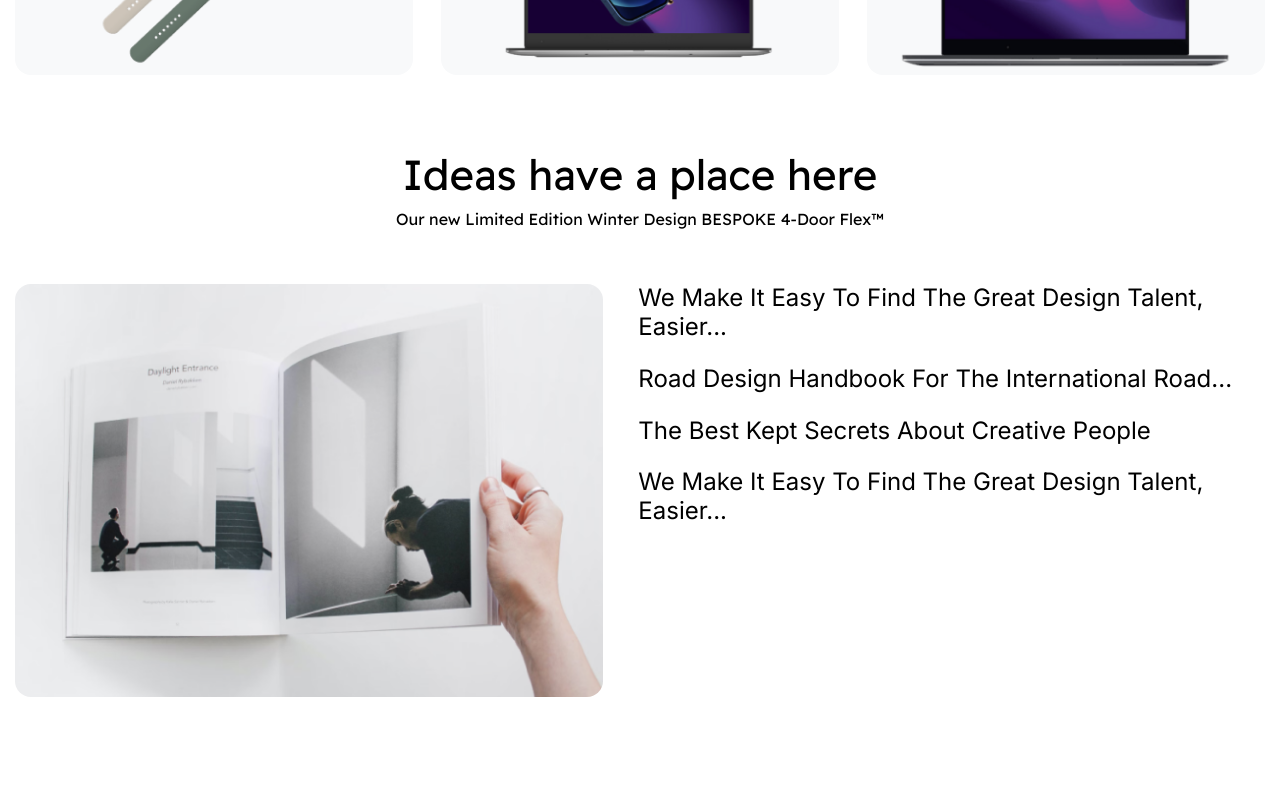
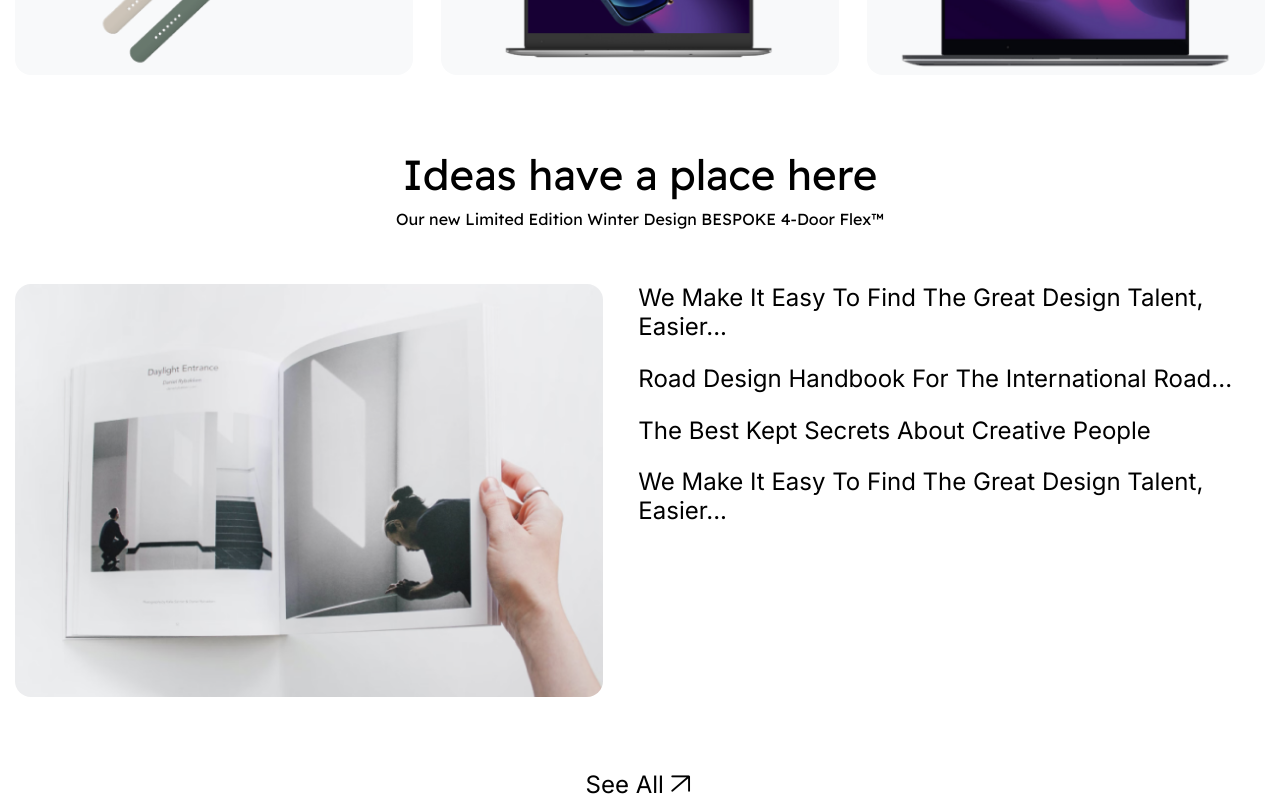
Before and after one commit to LeraKill/California---React-JS, a React (Create React App) app: page / in a window 1280 px wide. Shown: the part 2855-3655 px from the top of the page. Before the commit the page ends 3552 px from the top, so only its background shows below. Built offline with nearby package versions, Linux system fonts and the light colour scheme.

Commit message:
add link see all

```diff
--- a/src/components/Ideas/Ideas.jsx
+++ b/src/components/Ideas/Ideas.jsx
@@ -22,6 +22,10 @@ const Ideas = () => {
             <p> We Make It Easy To Find The Great Design Talent, Easier...</p>
           </div>
         </div>
+        <a className="ideas__link" href="/">
+          See All
+          <span className="icon-arrow" />
+        </a>
       </div>
     </section>
   );
--- a/src/components/Ideas/style.scss
+++ b/src/components/Ideas/style.scss
@@ -4,8 +4,10 @@
   &__body {
     display: flex;
     align-items: flex-start;
+    margin-bottom: 74px;
     @include xm {
       flex-direction: column;
+      margin-bottom: 14px;
     }
   }
   &__img {
@@ -37,4 +39,28 @@
       }
     }
   }
+  &__link {
+    font-size: 24px;
+    line-height: 120%;
+    display: flex;
+    max-width: 109px;
+    margin: 0 auto;
+    align-items: flex-end;
+    border-bottom: 1px solid transparent;
+    transition: all 0.3s ease 0s;
+    &:hover {
+      border-color: rgba(0, 0, 0, 0.3);
+    }
+    @include m {
+      font-size: 14px;
+      margin: 0 auto 0 0;
+    }
+  }
 }
+.icon-arrow {
+  font-size: 17px;
+  margin-left: 7px;
+  @include m {
+    font-size: 14px;
+  }
+}
```
